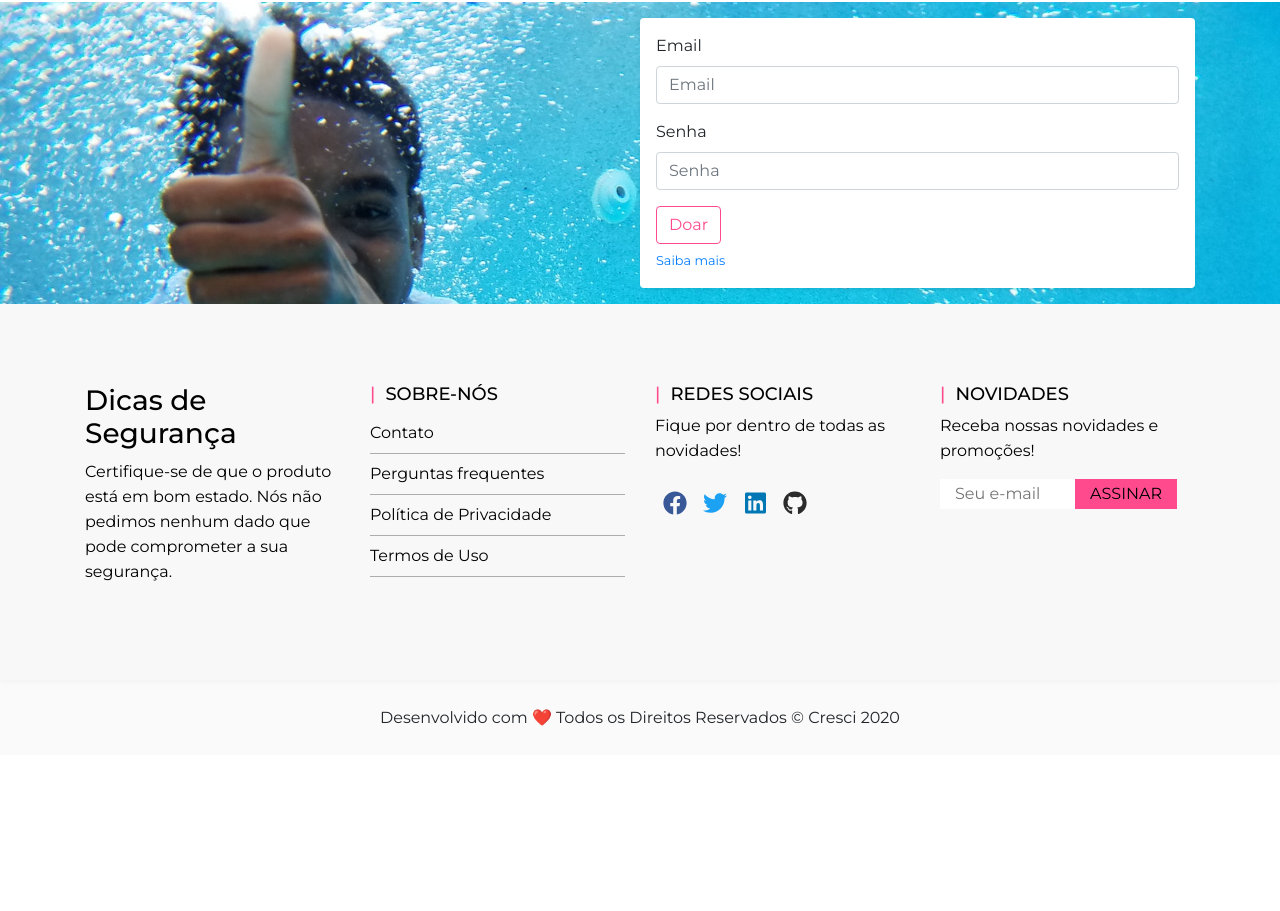
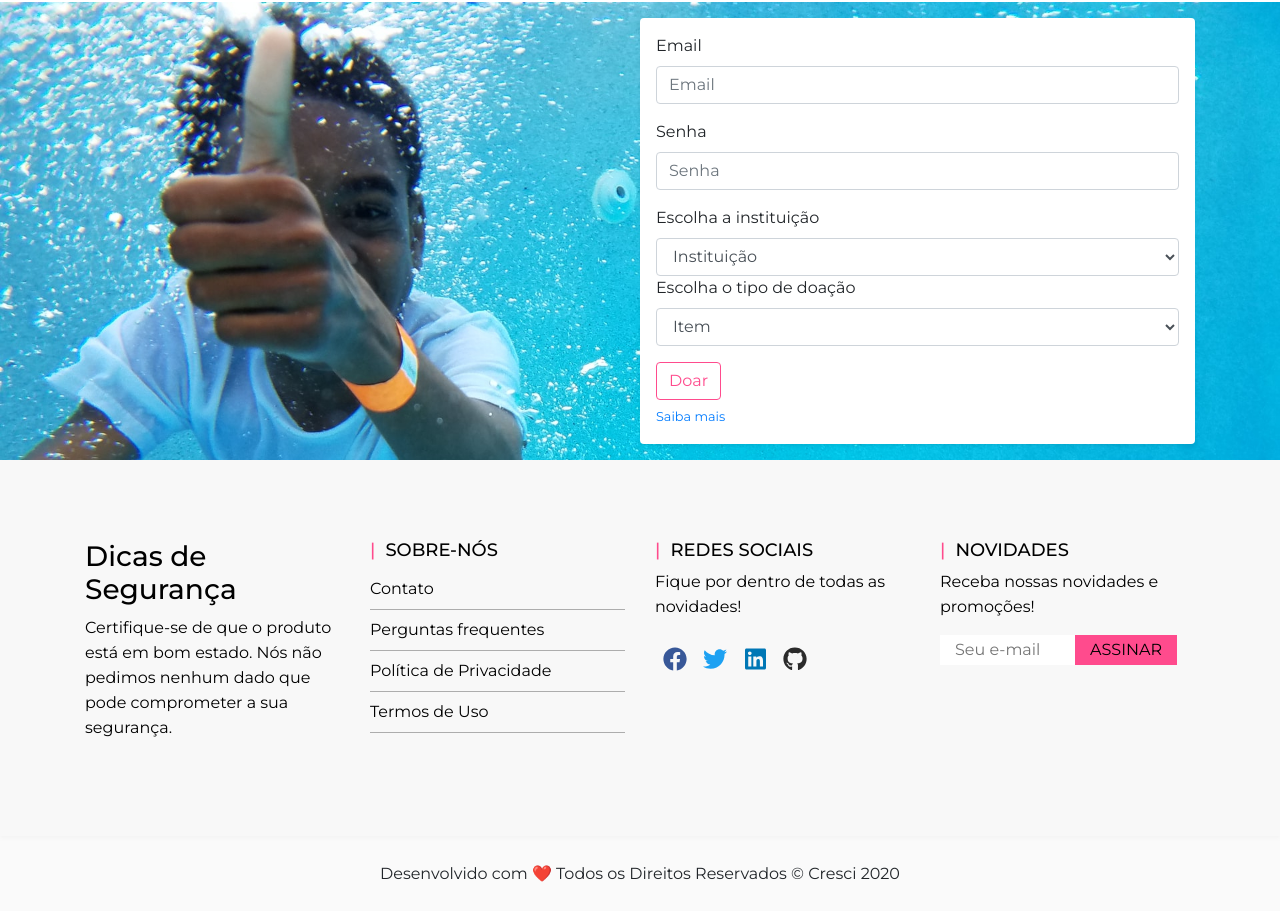
Before and after one commit to gabriellimma/cresci, an Angular app in the folder siteCresci/: page /doacao in a window 1280 px wide. Shown: the part 2033-2944 px from the top of the page. Before the commit the page ends 2788 px from the top, so only its background shows below. Built offline with nearby package versions, Linux system fonts and the light colour scheme.

Commit message:
teste request

```diff
--- a/siteCresci/src/app/doe/doe.component.html
+++ b/siteCresci/src/app/doe/doe.component.html
@@ -176,7 +176,7 @@
                 [(ngModel)]="doacao.senha">
             </div>
           </div>
-          <!-- <div class="form-row">
+          <div class="form-row">
             <div class="form-group col-md-12 mont">
               <label>Escolha a instituição </label>
               <select class="form-control mont">
@@ -194,7 +194,7 @@
                 <option>Brinquedos</option>
               </select>
             </div>
-          </div> -->
+          </div>
           <button type="submit" class="btn" (click)="doar()">Doar</button>
           <div class="mt-1">
             <a href="/duvidas"><small>Saiba mais</small></a>
--- a/siteCresci/src/app/produtos/produtos.component.html
+++ b/siteCresci/src/app/produtos/produtos.component.html
@@ -247,7 +247,6 @@
           </nav>
         </div>
       </div>
-
     </div>
   </div>
 </div>
```
